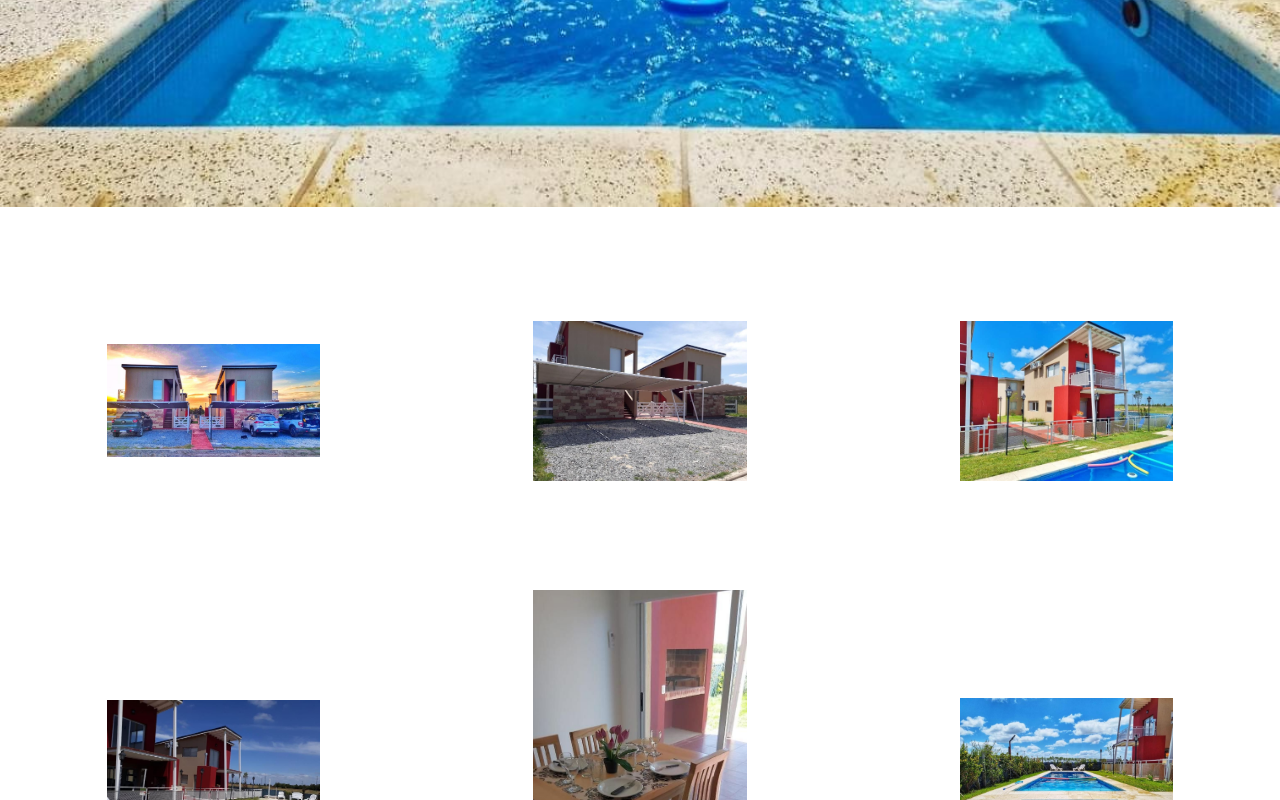
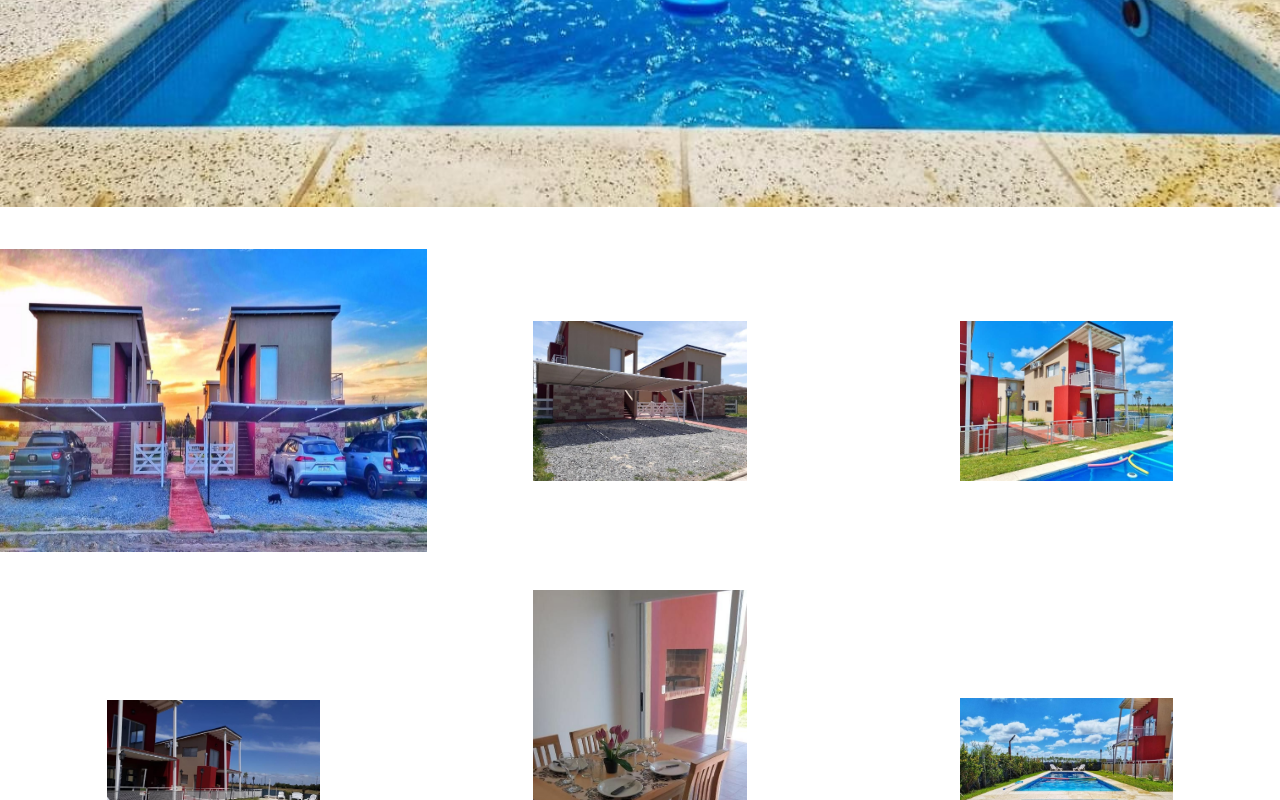
Before and after one commit to vanesasoledadgarcia/apart-antares, a plain HTML site: page pages/galeria.html in a window 1280 px wide. In both pictures the pointer is over the picture 213 px from the left and 1241 px from the top of the page. Shown: the part 841-1641 px from the top of the page. Drawn offline with Linux system fonts and the light colour scheme.

Commit message:
Tercer cambio rama1: aumento imagenes en galeria

```diff
--- a/styles/index.css
+++ b/styles/index.css
@@ -158,6 +158,12 @@
 
 .imagen{
     width: 50%;
+    transition: height 2s;
+}
+
+.imagen:hover{
+    height: 80%;
+    width: 100%;
 }
 
 
```
